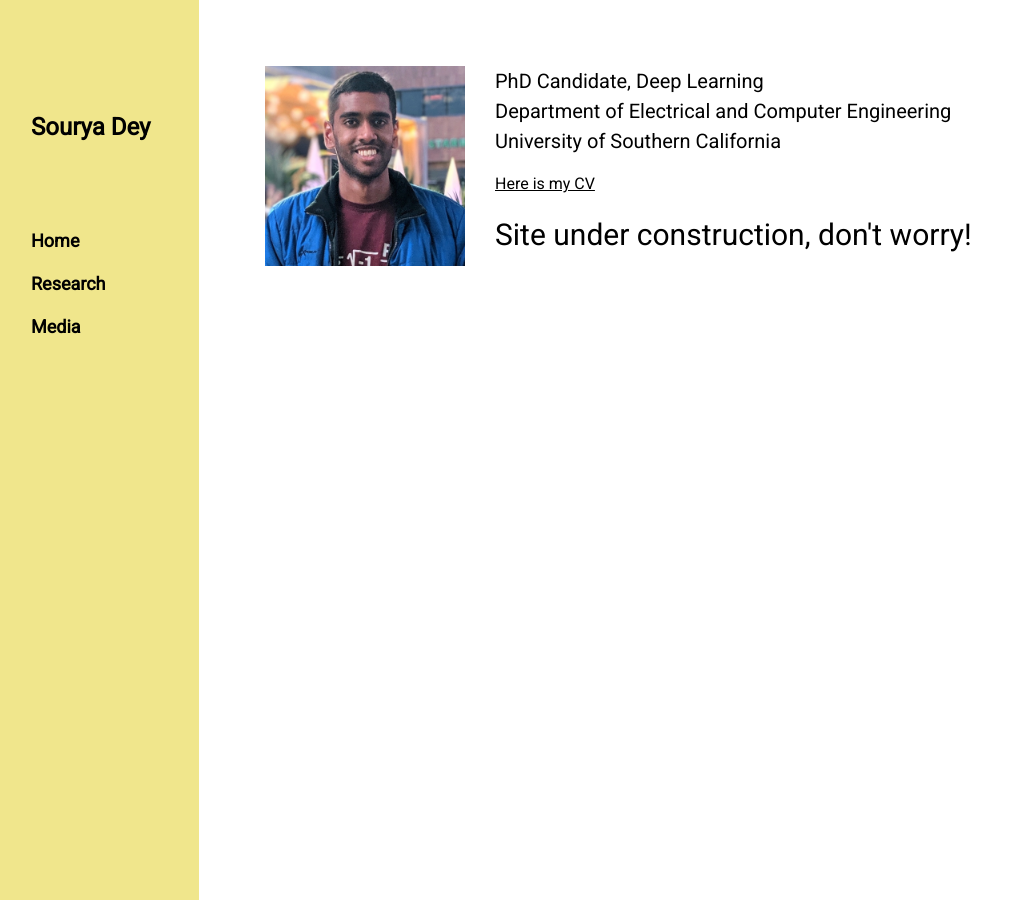
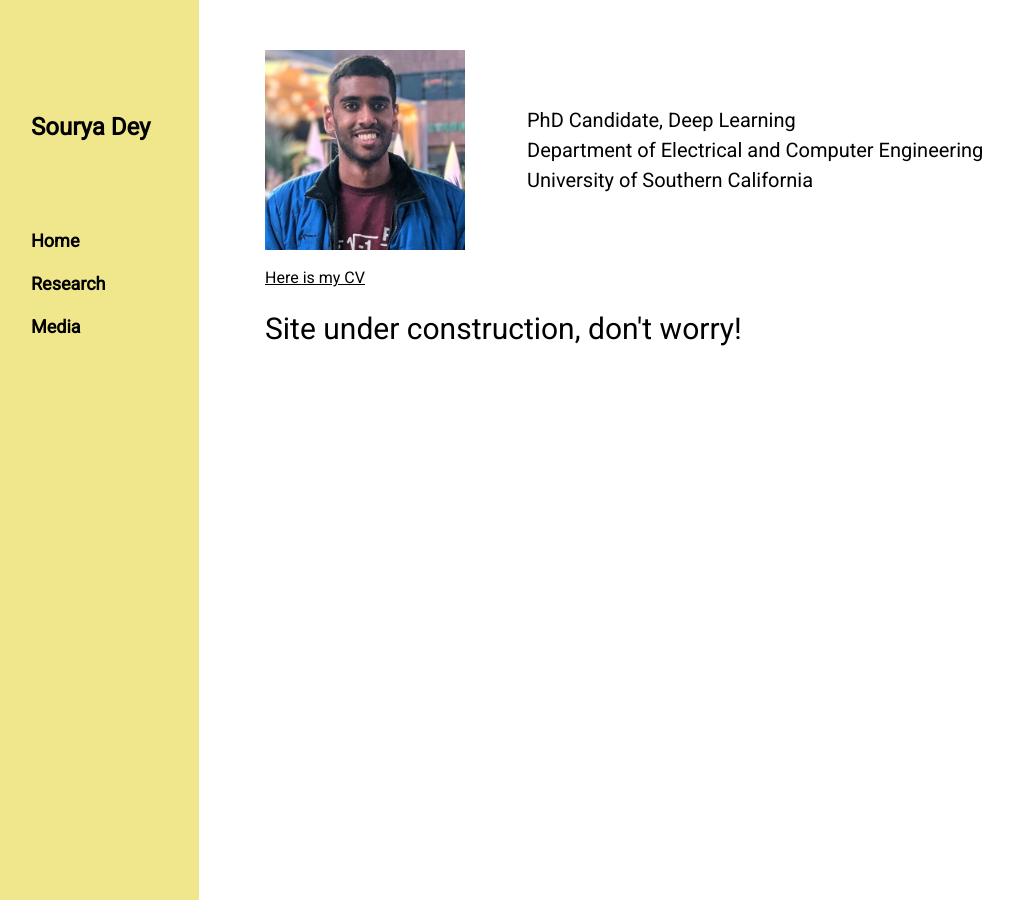
Before and after one commit to souryadey/souryadey.github.io, a Jekyll site: the page built from index.html, in a window 1280 px wide. Shown: the whole page, without its empty margins (1-1014 px from the left). Built offline with Jekyll 4.4.1, drawn with Linux system fonts in a browser that asks for light colours.

Commit message:
adding bio text responsive

```diff
--- a/index.html
+++ b/index.html
@@ -1,15 +1,17 @@
 ---
 title: Sourya Dey | Home
 ---
+<div class="w3-container w3-cell w3-mobile">
+	<img src="/images/DTLA closeup.png" alt="Sourya Dey photo" style="height:200px;width:200px;float:left;margin-right:30px;" class="w3-image" id="biophoto">
+</div>
+<div class="w3-container w3-cell w3-cell-middle w3-mobile">
+	<h4>
+		PhD Candidate, Deep Learning<br>
+		Department of Electrical and Computer Engineering<br>
+		University of Southern California
+	</h4>
+</div>
 <div class="w3-container">
-	<p>
-		<img src="/images/DTLA closeup.png" alt="Sourya Dey photo" style="height:200px;width:200px;float:left;margin-right:30px;" class="w3-image" id="biophoto">
-		<h4>
-			PhD Candidate, Deep Learning<br>
-			Department of Electrical and Computer Engineering<br>
-			University of Southern California
-		</h4>
-	</p>
 	<p><a href="https://drive.google.com/file/d/1WXYgE3ixlgUgXPiAWSbWNyUTxP7bcR9S/view?usp=sharing" target="_blank">Here is my CV</a></p>
 	<h2> Site under construction, don't worry!</h2>
 </div>
```
